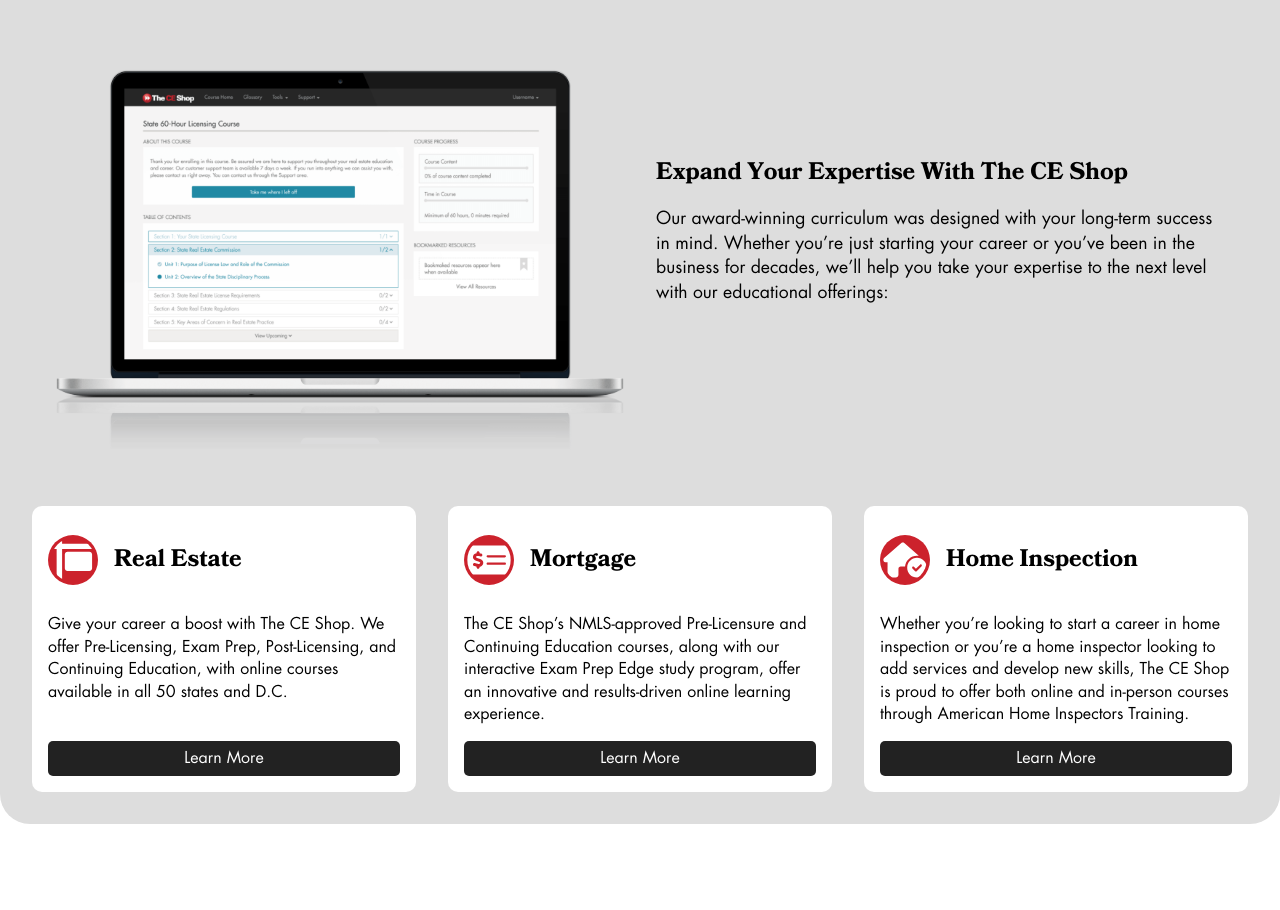
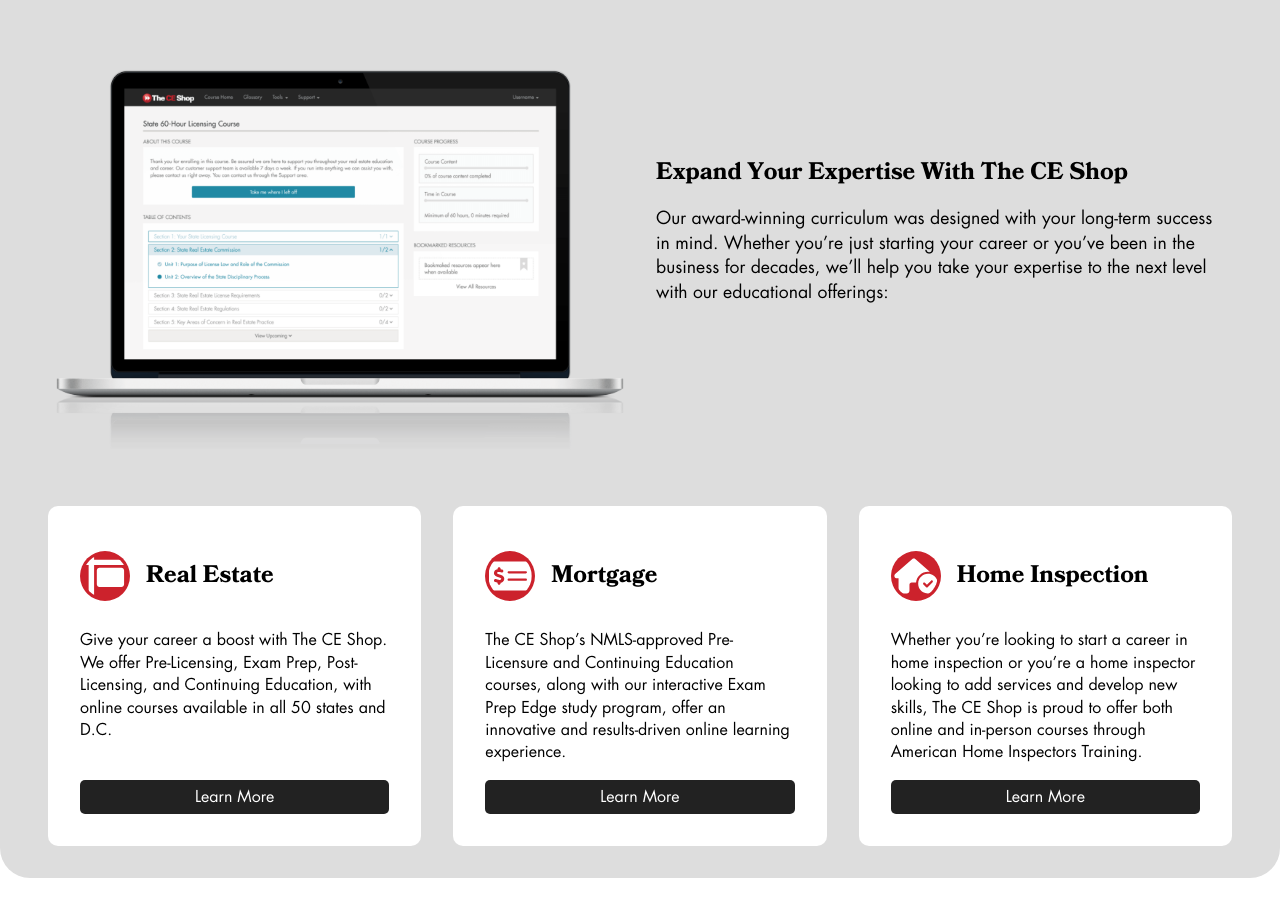
Before and after one commit to dnnysng/landing-page, a plain HTML site: page index.html in a window 1280 px wide. Shown: the part 682-1592 px from the top of the page. Before the commit the page ends 1538 px from the top, so only its background shows below. Drawn offline with Linux system fonts and the light colour scheme.

Commit message:
fixed padding on tablet viewport

```diff
--- a/style.css
+++ b/style.css
@@ -196,12 +196,16 @@ h3.title {
         justify-content: center;
         align-items: center;
         max-width: 1280px;
+        padding: 1rem 2rem;
     }
 
     .mockupWrapper,
     .intro,
     .education {
         max-width: 600px;
+    }
+    .education {
+        padding: 2rem;
     }
 }
 
```
